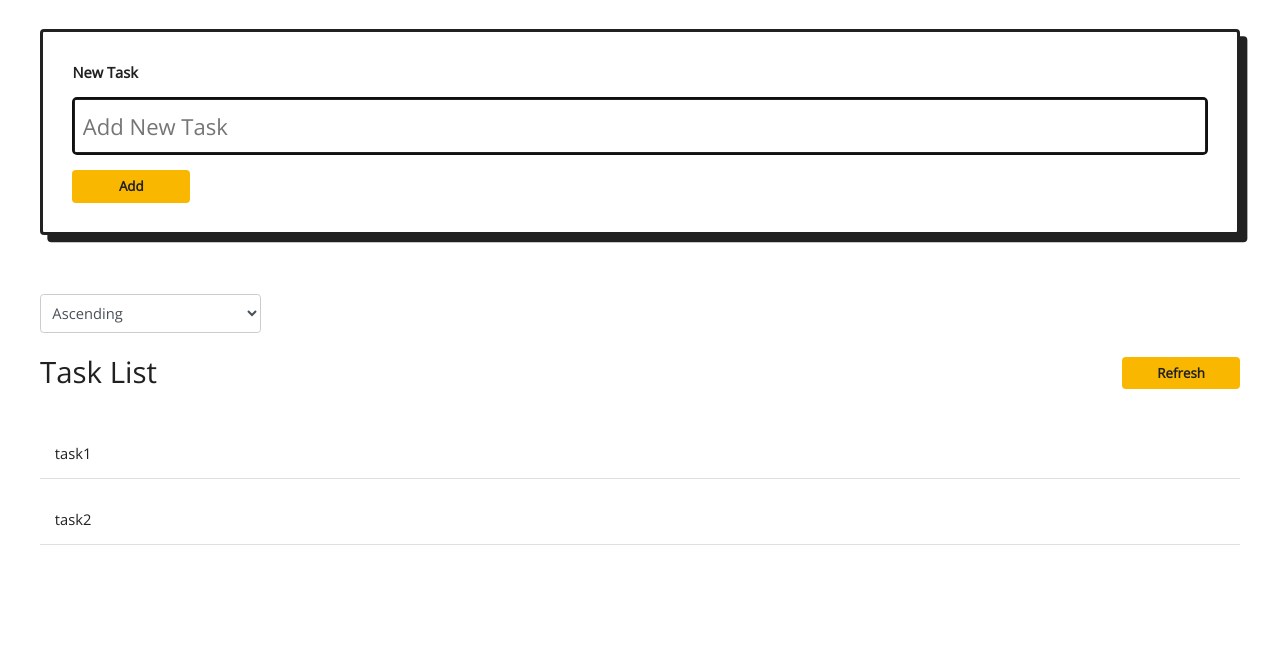
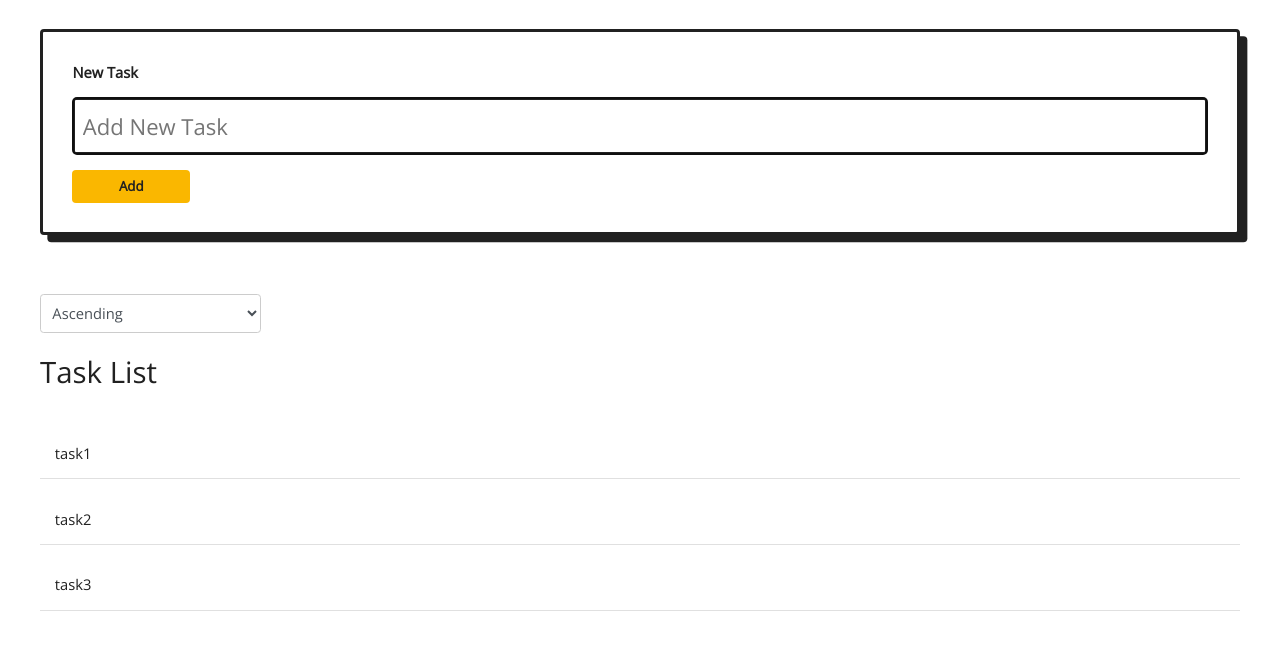
Before and after one commit to amoljagtap17/2025-react-19-highlights, a React (Vite) app: page / in a window 1280 px wide. Shown: the top 650 px of the page. Built offline with nearby package versions, Linux system fonts and the light colour scheme; data requests are answered from the project's data file.

Commit message:
react-19-highlights: code refactor

```diff
--- a/db.json
+++ b/db.json
@@ -7,6 +7,10 @@
     {
       "id": "e3fe",
       "task": "task2"
+    },
+    {
+      "id": "8aec",
+      "task": "task3"
     }
   ]
 }
--- a/src/App.tsx
+++ b/src/App.tsx
@@ -1,10 +1,13 @@
+import { fetchTasks } from "./api/task";
 import { NewTaskForm } from "./components/section/NewTaskForm";
 import { TaskContextProvider } from "./components/section/TaskContextProvider";
 import { TaskListWrapper } from "./components/section/TaskList";
 
 export function App() {
+  const initialTaskPromise = fetchTasks("asc");
+
   return (
-    <TaskContextProvider>
+    <TaskContextProvider taskPromise={initialTaskPromise}>
       <NewTaskForm />
       <TaskListWrapper />
     </TaskContextProvider>
--- /dev/null
+++ b/src/api/task.ts
@@ -0,0 +1,14 @@
+import { ITask } from "../components/section/types";
+
+export const fetchTasks = async (order: "asc" | "desc" = "asc") => {
+  const sort = order === "asc" ? "task" : "-task";
+  const response = await fetch(`http://localhost:5000/tasks?_sort=${sort}`);
+
+  if (!response.ok) {
+    throw new Error("Failed to fetch tasks");
+  }
+
+  const tasks: ITask[] = await response.json();
+
+  return tasks;
+};
--- a/src/components/lib/Select.tsx
+++ b/src/components/lib/Select.tsx
@@ -6,14 +6,14 @@ interface ISelectProps extends React.SelectHTMLAttributes<HTMLSelectElement> {
     value: string;
   }[];
   value: string;
-  handleOnChange: React.Dispatch<React.SetStateAction<string>>;
+  handleOnChange: (order: "asc" | "desc") => void;
 }
 
 export function Select({ options, value, handleOnChange }: ISelectProps) {
   const onChangeHandler = (event: React.ChangeEvent<HTMLSelectElement>) => {
     const { value } = event.target;
 
-    handleOnChange(value);
+    handleOnChange(value as "asc" | "desc");
   };
 
   return (
--- a/src/components/section/NewTaskForm.tsx
+++ b/src/components/section/NewTaskForm.tsx
@@ -3,7 +3,7 @@ import { useFormStatus } from "react-dom";
 import { Button } from "../lib/Button";
 import { Input } from "../lib/Input";
 import "./newTaskForm.css";
-import { useTaskDispatchContext } from "./TaskContextProvider";
+import { useTaskContext } from "./TaskContextProvider";
 
 /* export function TodoForm() {
   const inputRef = useRef<HTMLInputElement>(null);
@@ -52,7 +52,7 @@ function NewTaskFormButton() {
 
 export function NewTaskForm() {
   const inputRef = useRef<HTMLInputElement>(null);
-  const { setOptimisticTasks } = useTaskDispatchContext();
+  const { addOptimisticTasks, refetchTasks } = useTaskContext();
   const [state, addTaskAction] = useActionState(
     async (
       previousState: { error: string; success: string },
@@ -66,7 +66,7 @@ export function NewTaskForm() {
 
       const payload = { task };
 
-      setOptimisticTasks({ id: Date.now().toString(), task });
+      addOptimisticTasks({ id: Date.now().toString(), task });
 
       try {
         const response = await fetch("http://localhost:5000/tasks", {
@@ -75,6 +75,8 @@ export function NewTaskForm() {
         });
 
         await response.json();
+
+        refetchTasks();
 
         return {
           ...previousState,
--- a/src/components/section/TaskContextProvider.tsx
+++ b/src/components/section/TaskContextProvider.tsx
@@ -1,56 +1,62 @@
-import { createContext, useContext, useOptimistic } from "react";
+import { createContext, useContext, useOptimistic, useState } from "react";
+import { fetchTasks } from "../../api/task";
 import { ITask } from "./types";
 
-type TaskStateContextType = {
+type TaskContextType = {
+  taskPromise: Promise<ITask[]>;
+  order: "asc" | "desc";
+  updateOrder: (order: "asc" | "desc") => void;
+  refetchTasks: () => void;
   optimisticTasks: ITask[];
+  addOptimisticTasks: (action: ITask) => void;
 };
 
-type TaskDispatchContextType = {
-  setOptimisticTasks: (action: ITask) => void;
-};
-
-const TaskStateContext = createContext<TaskStateContextType | null>(null);
-const TaskDispatchContext = createContext<TaskDispatchContextType | null>(null);
+export const TaskContext = createContext<TaskContextType | null>(null);
 
 interface ITaskContextProviderProps {
   children: React.ReactNode;
+  taskPromise: Promise<ITask[]>;
 }
 
-export function TaskContextProvider({ children }: ITaskContextProviderProps) {
-  const [optimisticTasks, setOptimisticTasks] = useOptimistic(
+export function TaskContextProvider({
+  children,
+  taskPromise,
+}: ITaskContextProviderProps) {
+  const [order, setOrder] = useState<"asc" | "desc">("asc");
+  const [taskPromiseState, setTaskPromiseState] = useState(taskPromise);
+
+  const [optimisticTasks, addOptimisticTasks] = useOptimistic(
     [],
     (tasks: ITask[], newTask: ITask) => [...tasks, newTask]
   );
 
-  return (
-    <TaskStateContext value={{ optimisticTasks }}>
-      <TaskDispatchContext value={{ setOptimisticTasks }}>
-        {children}
-      </TaskDispatchContext>
-    </TaskStateContext>
-  );
+  const refetchTasks = () => {
+    setTaskPromiseState(fetchTasks(order));
+  };
+
+  const updateOrder = (newOrder: "asc" | "desc") => {
+    setOrder(newOrder);
+    setTaskPromiseState(fetchTasks(newOrder));
+  };
+
+  const value = {
+    taskPromise: taskPromiseState,
+    order,
+    updateOrder,
+    refetchTasks,
+    optimisticTasks,
+    addOptimisticTasks,
+  };
+
+  return <TaskContext value={value}>{children}</TaskContext>;
 }
 
-export function useTaskStateContext() {
-  const context = useContext(TaskStateContext);
+export function useTaskContext() {
+  const context = useContext(TaskContext);
 
   if (!context) {
-    throw new Error(
-      "useTaskStateContext must be used within a TaskStateContext"
-    );
+    throw new Error("useTaskContext must be used within a TaskContext");
   }
 
   return context;
 }
-
-export function useTaskDispatchContext() {
-  const context = useContext(TaskDispatchContext);
-
-  if (!context) {
-    throw new Error(
-      "useTaskDispatchContext must be used within a TaskDispatchContext"
-    );
-  }
-
-  return context;
-}
--- a/src/components/section/TaskList.tsx
+++ b/src/components/section/TaskList.tsx
@@ -1,22 +1,14 @@
-import {
-  Suspense,
-  use,
-  useCallback,
-  useDeferredValue,
-  useReducer,
-  useState,
-} from "react";
+import { Suspense, use } from "react";
 import { ErrorBoundary } from "react-error-boundary";
-import { Button } from "../lib/Button";
 import { ErrorFallback } from "../lib/ErrorFallback";
 import { Select } from "../lib/Select";
-import { useTaskStateContext } from "./TaskContextProvider";
+import { useTaskContext } from "./TaskContextProvider";
 import "./TaskList.css";
-import { ITask } from "./types";
 
-function TaskList({ fetchTasks }: { fetchTasks: Promise<ITask[]> }) {
-  const tasks = use(fetchTasks);
-  const { optimisticTasks } = useTaskStateContext();
+function TaskList() {
+  const { taskPromise } = useTaskContext();
+  const tasks = use(taskPromise);
+  const { optimisticTasks } = useTaskContext();
 
   const newTasks = [...tasks, ...optimisticTasks];
 
@@ -36,39 +28,16 @@ const options = [
   { label: "Descending", value: "desc" },
 ];
 
-interface ITaskListContainerProps {
-  sort: string;
-}
-
-function TaskListContainer({ sort }: ITaskListContainerProps) {
-  const [version, forceUpdate] = useReducer((x) => x + 1, 0);
-
-  const fetchTasksPromise = async () => {
-    const response = await fetch(`http://localhost:5000/tasks?_sort=${sort}`);
-    const tasks: ITask[] = await response.json();
-
-    return tasks;
-  };
-
-  const fetchTasksCallback = useCallback(() => fetchTasksPromise(), [sort]);
-
+function TaskListContainer() {
   return (
-    <div key={version}>
+    <div>
       <div className="task-list__header">
         <h1>Task List</h1>
-        <Button
-          onClick={() => {
-            forceUpdate();
-          }}
-          disabled={false}
-        >
-          Refresh
-        </Button>
       </div>
 
       <ErrorBoundary FallbackComponent={ErrorFallback}>
         <Suspense fallback={<div>Loading...</div>}>
-          <TaskList fetchTasks={fetchTasksCallback()} />
+          <TaskList />
         </Suspense>
       </ErrorBoundary>
     </div>
@@ -76,14 +45,12 @@ function TaskListContainer({ sort }: ITaskListContainerProps) {
 }
 
 export function TaskListWrapper() {
-  const [order, setOrder] = useState("asc");
-  const deferredOrder = useDeferredValue(order);
-  const sort = deferredOrder === "asc" ? "task" : "-task";
+  const { order, updateOrder } = useTaskContext();
 
   return (
     <div className="task-list">
-      <Select options={options} value={order} handleOnChange={setOrder} />
-      <TaskListContainer sort={sort} />
+      <Select options={options} value={order} handleOnChange={updateOrder} />
+      <TaskListContainer />
     </div>
   );
 }
```
